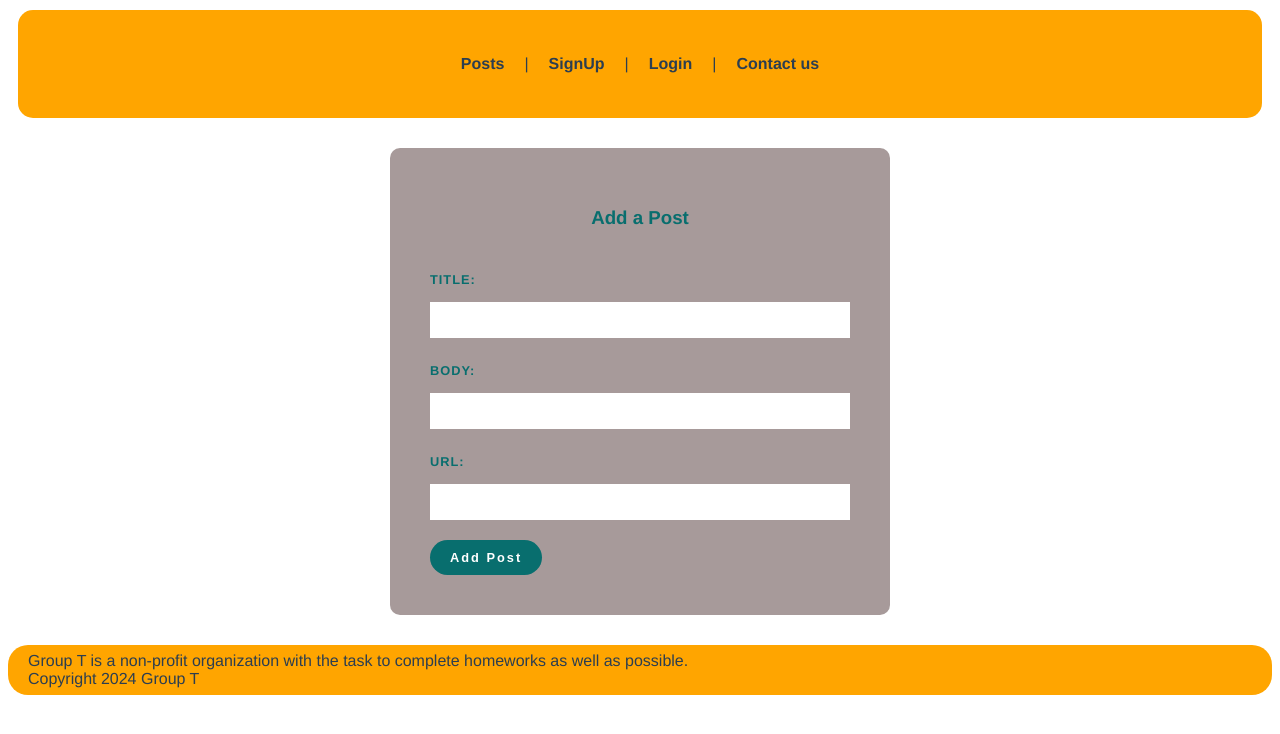
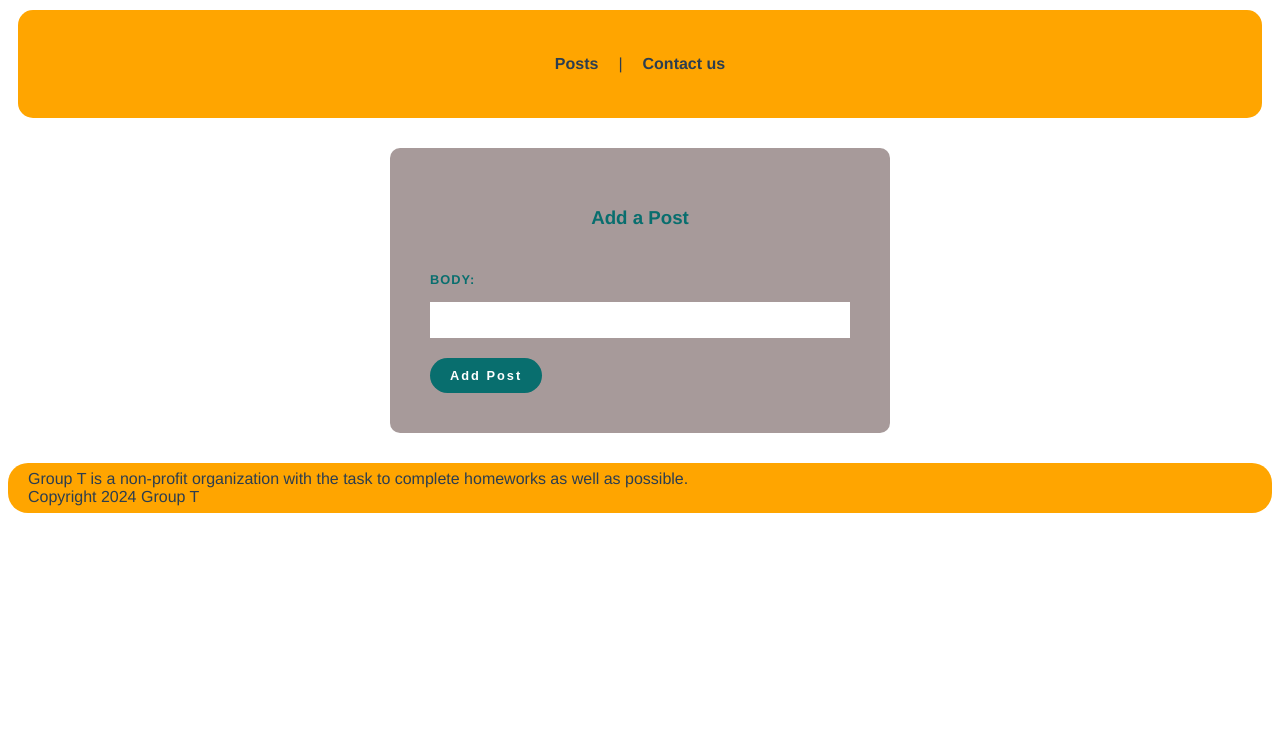
Before and after one commit to samuelkolsar/HW4, a Vue app: page /api/addpost in a window 1280 px wide. Shown: the top 734 px of the page. Built offline with nearby package versions, Linux system fonts and the light colour scheme.

Commit message:
fixed addpost and header

```diff
--- a/src/components/AppHeader.vue
+++ b/src/components/AppHeader.vue
@@ -2,8 +2,6 @@
     <header>
     <nav>
       <router-link to="/api/allposts">Posts</router-link> |
-      <router-link to="/api/signup">SignUp</router-link>|
-      <router-link to="/api/login">Login</router-link>|
       <router-link to="/api/contact">Contact us</router-link>
     </nav>
     </header>
--- a/src/views/AddPost.vue
+++ b/src/views/AddPost.vue
@@ -1,12 +1,8 @@
 <template>
   <div class="form">
     <h3>Add a Post</h3>
-    <label for="title">Title: </label>
-    <input name="title" type="text" id="title" required v-model="post.title" />
     <label for="body">Body: </label>
     <input name="body" type="text" id="body" required v-model="post.body" />
-    <label for="urllink">Url: </label>
-    <input name="urllink"  type="text" id="urllink" required v-model="post.urllink"/>
     <button @click="addPost" class="addPost">Add Post</button>
   </div>
 </template>
```
Also changed, not shown: 1 other file (tests, documents, lock files or other folders).
